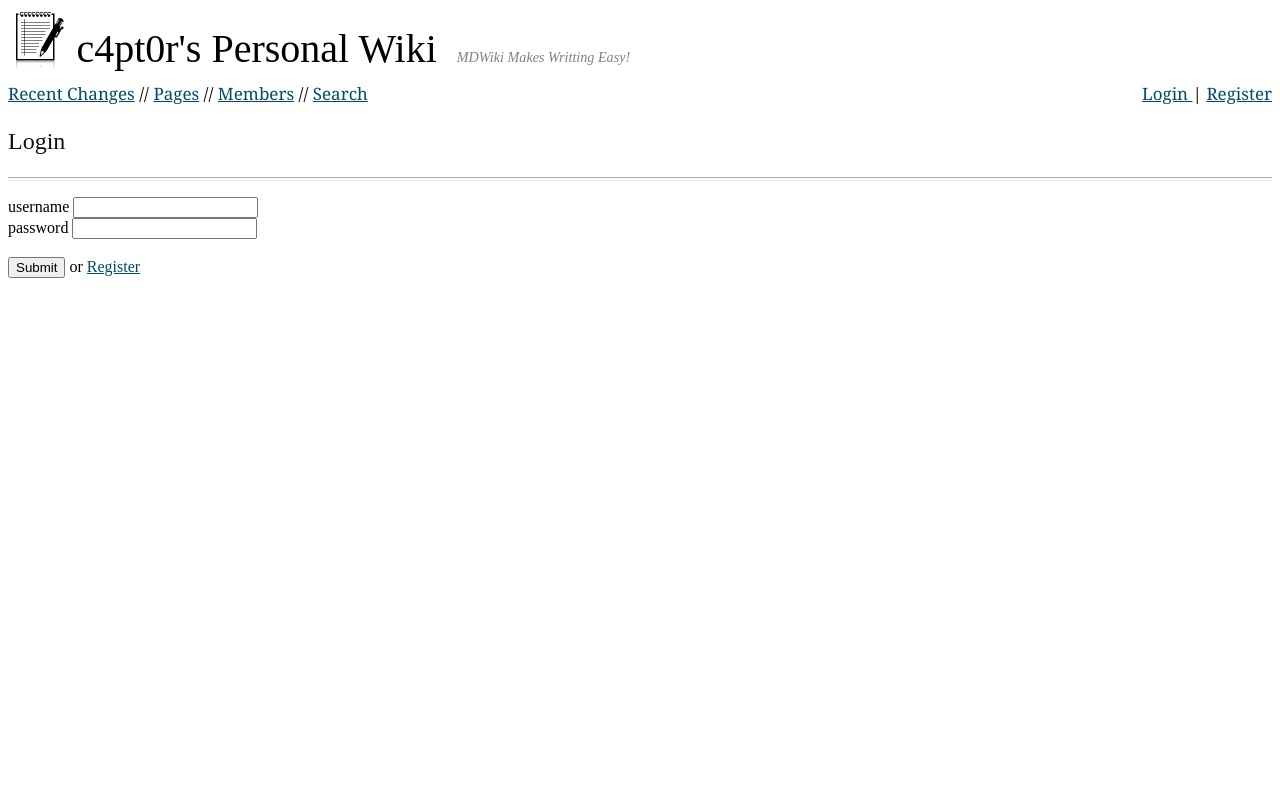
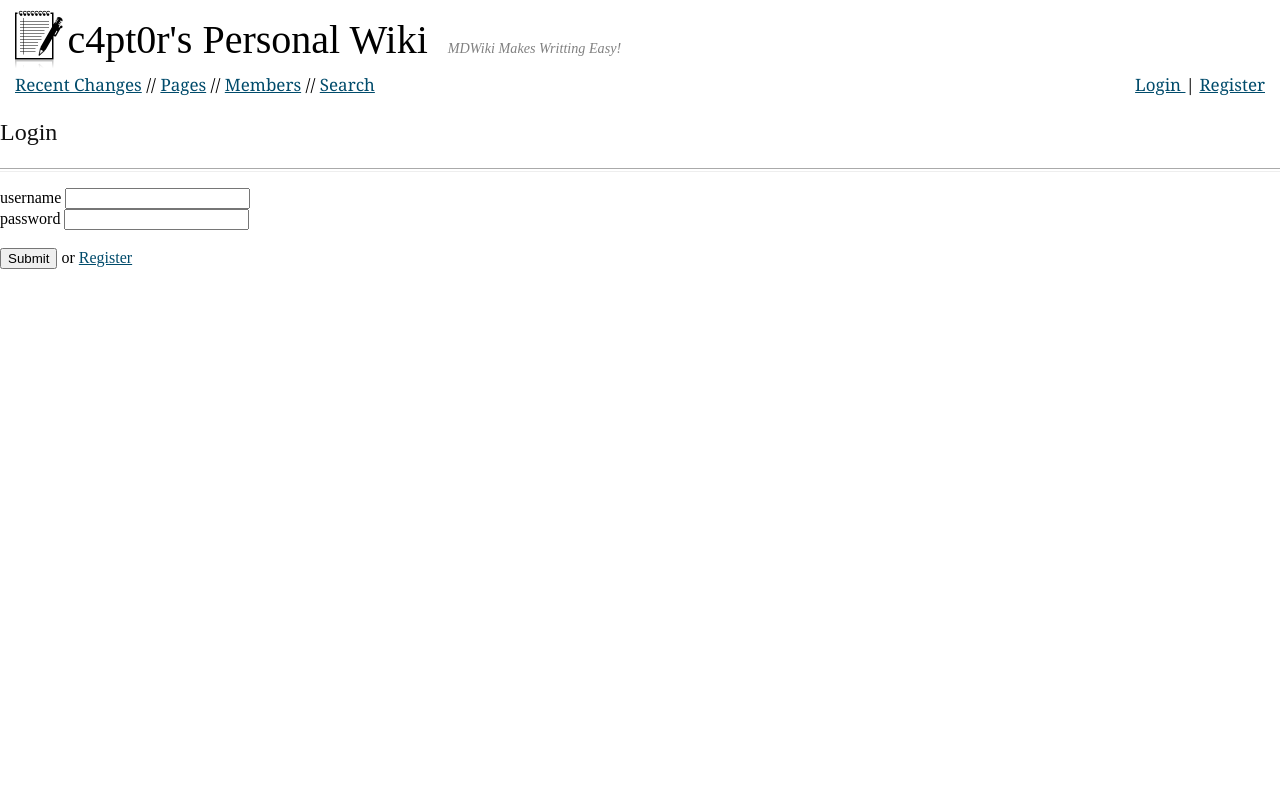
Before and after one commit to c4pt0r/mdwiki, a Flask app: page /login in a window 1280 px wide. After the commit the page ends 269 px from the top, so only its background shows below. Run offline with Flask 2, Linux system fonts and the light colour scheme; parts of the project's set-up code (start-up, migrations or seed data) failed here and were passed over; some web fonts are replaced.

Commit message:
fix style

```diff
--- a/server/static/main.css
+++ b/server/static/main.css
@@ -1,19 +1,54 @@
  .head{
     font-size: 17px;
     font-family: 'Georgia', serif;
+    padding-top : 15px;
+    margin-left: 15px;
+    margin-right: 15px;
+}
+.head img {
+	margin: -8px;
 }
 
-html,body, #container { height: 100%; }
-body > #container { height: auto; min-height: 100%; }
-#footer {clear: both;position: relative;z-index: 10;height:30px;margin-top: -50px;}
-#content { padding-bottom:15x; margin-top:15px;}
+html,body {
+	height: 100%;
+	margin: 0;
+ 	padding: 0;
+ 	height:100%;
+}
+
+#main {
+ position: relative;
+ min-height:100%;
+ _height:100%;
+}
+
+body > #container {
+	height: auto;
+	min-height: 100%;
+}
+
+#footer {
+ position: absolute;
+ bottom: 0;
+ height: 30px;
+ width: 100%;
+ text-align: right;
+}
+
+#content {
+	font-size: 18px;
+	margin-top:15px;
+	padding: 0px 15px 30px 15px;
+}
+
 #footer small {
-	float: left;
 	font-size: 18px;
 	color: grey;
 	width:100%;
-	text-align: right;
+	padding-left: 15px;
+ 	padding-right: 15px;
 }
+
 a {
 	color: #004B6B;
 }
@@ -21,6 +56,7 @@ a {
 .banner{
 	margin-bottom:10px;
 }
+
 .banner a{
 	font-family: 'Average', serif;
 	font-size:40px;
--- a/server/templates/head.html
+++ b/server/templates/head.html
@@ -23,7 +23,7 @@ img {
 
 </head>
 <body>
-
+<div id="main">
 <div id="container">
 	<div class= "head">
 		<div class="banner">
@@ -40,6 +40,7 @@ img {
 {% else %}
 	<div style="float:right"> <a href="/login"> Login </a> | <a href="/register"> Register </a></div>
 {% endif %}
-</div>
+	</div>
 {% block body %}
 {% endblock %}
+</div>
```
